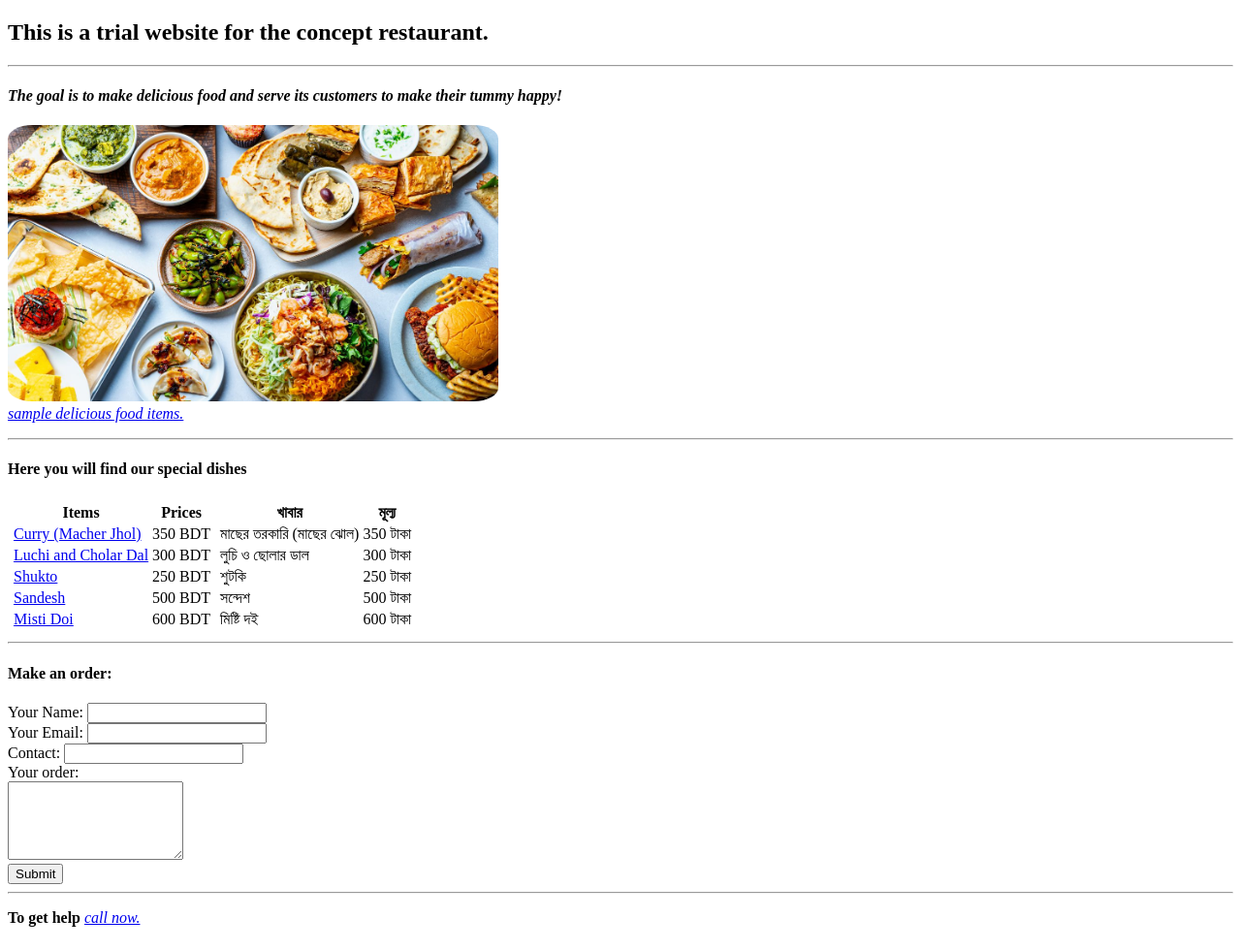
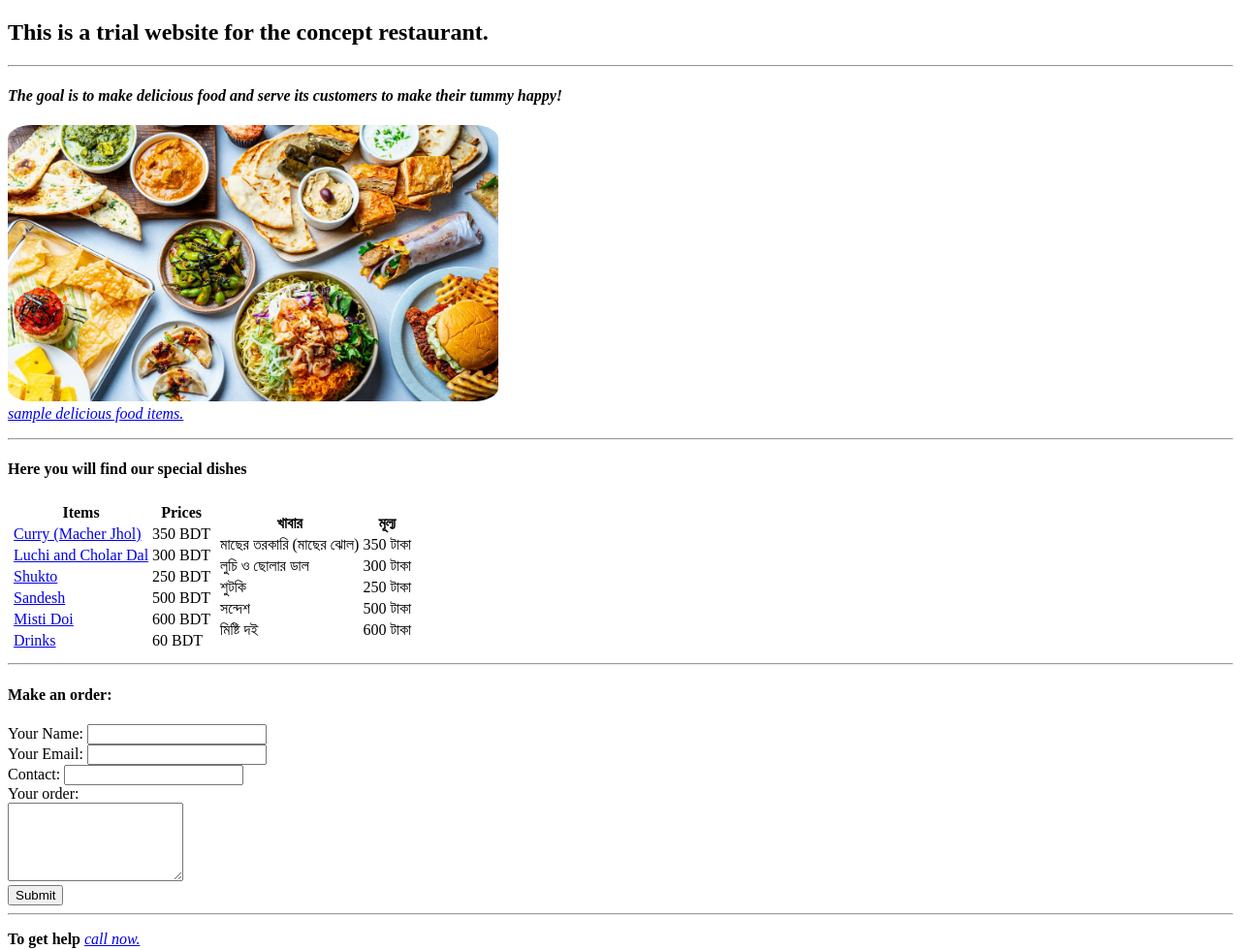
Before and after one commit to TarafderMahmudur/Happy-Tummy, a plain HTML site: page index.html in a window 1280 px wide. Shown: the whole page at 97% size. Drawn offline with Linux system fonts and the light colour scheme.

Commit message:
Update index.html
Add new food item named drinks

```diff
--- a/index.html
+++ b/index.html
@@ -57,6 +57,10 @@
               <tr>
                 <td><a href="#">Misti Doi</a></td>
                 <td>600 BDT</td>
+              </tr>
+              <tr>
+                <td><a href="#">Drinks</a></td>
+                <td>60 BDT</td>
               </tr>
             </tbody>
           </table>
```
